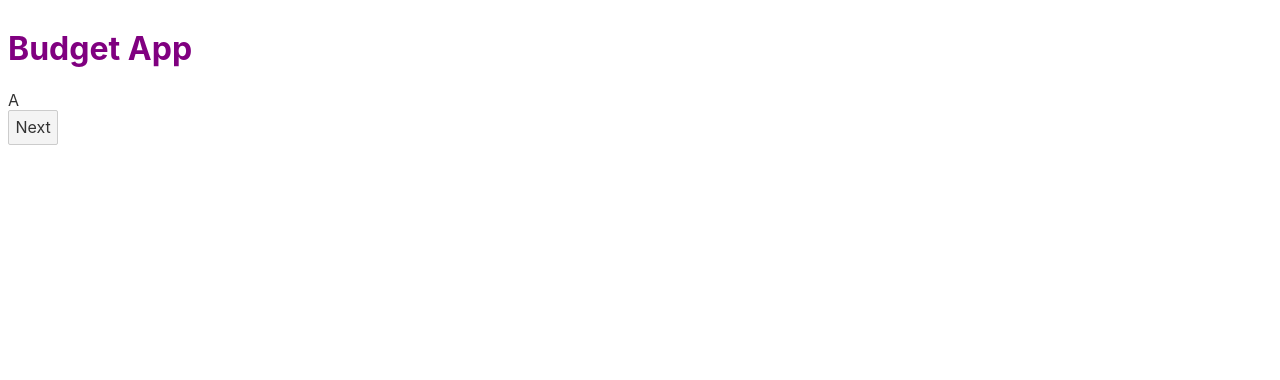
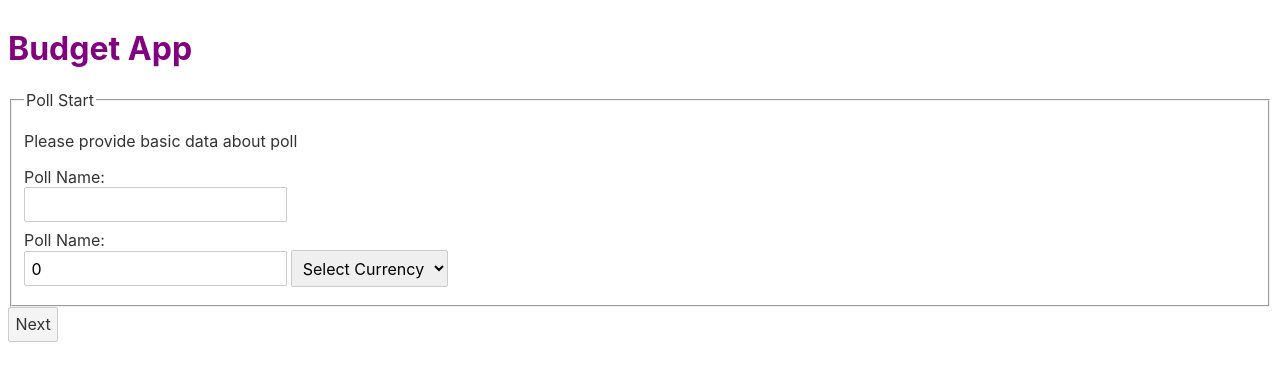
Before and after one commit to CorvusEtiam/svelte-budget-app, a Svelte app: page / in a window 1280 px wide. Shown: the top 380 px of the page. Built offline with nearby package versions, Linux system fonts and the light colour scheme.

Commit message:
Added Poll Header Panel
+ PollHeader.svelte
+ CURRENCY dict inside globals.js

```diff
--- a/src/App.svelte
+++ b/src/App.svelte
@@ -1,6 +1,7 @@
 <script>
 	import MultiForm from "./MultiForm.svelte";
 	import FormPanel from "./FormPanel.svelte";
+	import PollHeader from "./PollHeader.svelte";
 
 	export let name = "";
 </script>
@@ -15,7 +16,7 @@
 <div>
 <MultiForm first={0} last={2} current={0}>
 	<FormPanel index={0}>
-		<div>A</div>
+		<PollHeader />
 	</FormPanel>
 	<FormPanel index={1}>
 		<div>B</div>
--- /dev/null
+++ b/src/PollHeader.svelte
@@ -0,0 +1,26 @@
+<script>
+	import { CURRENCY } from "./globals.js";
+
+	let name = "";
+	let amount = 0;
+	let currency;
+
+	$: is_filled = ( name !== "" ) && ( amount > 0 ) && (currency !== undefined);
+</script>
+<fieldset>
+	<legend>Poll Start</legend>
+	<p>Please provide basic data about poll</p>
+	<label for="pollName">Poll Name: </label>
+	<input type="text" id="pollName" bind:value={name} required>
+	<label for="pollAmount">Poll Name: </label>
+	<input type="number" id="pollAmount" bind:value={amount} required>
+	<select bind:value={currency}>
+		<option value="default" disabled selected>Select Currency</option>
+		{#each Object.entries(CURRENCY) as entry }
+		<option value={entry[0]}>{ entry[1].name }</option>
+		{/each}
+	</select>
+	{#if is_filled }
+	<button type="button">Save</button>
+	{/if}
+</fieldset>
--- a/src/globals.js
+++ b/src/globals.js
@@ -5,3 +5,12 @@ export const controllerState = writable({
     next: false,
     prev: false
 })
+
+export function format_currency(name, value) {
+    return CURRENCY[name].format.replace("{}", value);
+}
+
+export const CURRENCY = {
+    "PLN" : { name: "złoty", format: "{} zł" },
+    "USD" : { name: "dollar", format: "${}" }
+}
```
